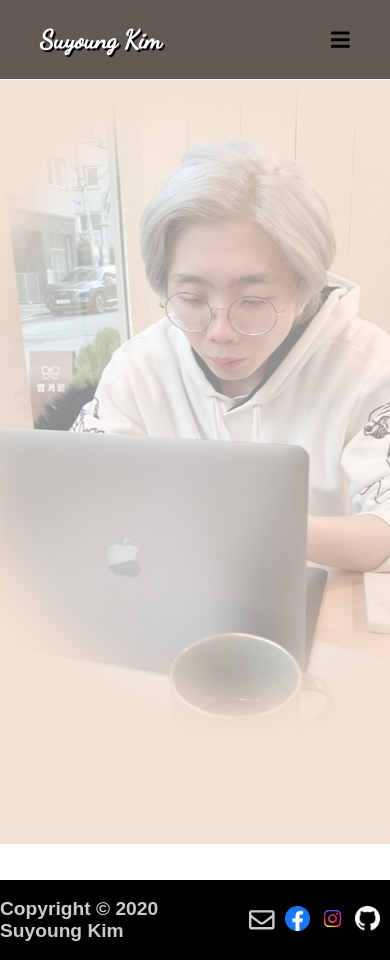
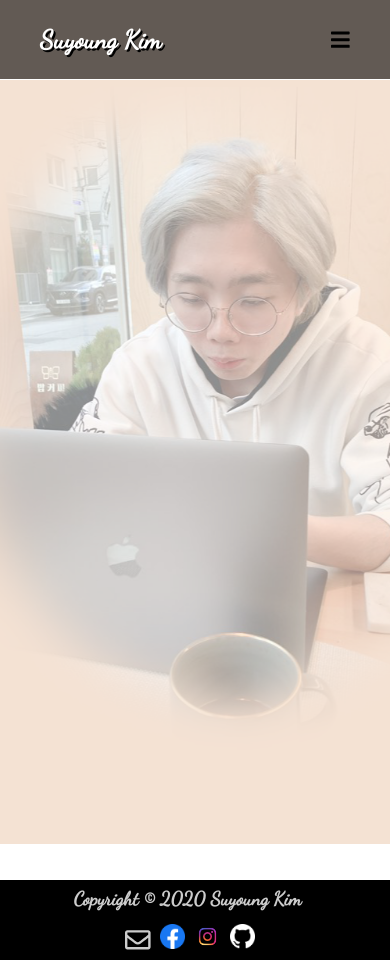
Before and after one commit to seobaeksol/suyoungkim.info, a Next.js app: page / in a window 390 px wide. Built offline with nearby package versions, Linux system fonts and the light colour scheme.

Commit message:
Adjust footer on mobile

```diff
--- a/components/Footer.tsx
+++ b/components/Footer.tsx
@@ -3,7 +3,10 @@ import { faEnvelope } from "@fortawesome/free-regular-svg-icons";
 
 const Footer: React.FunctionComponent = () => (
   <div className="footer">
+    <div className="copyright__wrap">
       <h3 className="copyright">Copyright © 2020 Suyoung Kim</h3>
+    </div>
+    <div className="brand__wrap">
       <span>
         <a
           href="mailto://suyoung154@gmail.com"
@@ -40,6 +43,8 @@ const Footer: React.FunctionComponent = () => (
           <img className="img__brand-logo" src="/images/logo_github_r.png" />
         </a>
       </span>
+    </div>
+
     <style jsx>
       {`
         .footer {
@@ -67,6 +72,7 @@ const Footer: React.FunctionComponent = () => (
         .copyright {
           margin-right: 15px;
           font-size: 1.2rem;
+          font-family: "Dancing Script", Arial;
         }
 
         .img__brand-logo {
@@ -78,6 +84,17 @@ const Footer: React.FunctionComponent = () => (
           margin-right: 10px;
           font-size: 0.8rem;
         }
+
+        @media (max-width: 768px) {
+          .footer {
+            flex-direction: column;
+            justify-content: space-around;
+          }
+
+          .copyright {
+            font-size: 1.2rem;
+          }
+        }
       `}
     </style>
   </div>
```
Lines whose indentation alone changed are shown as unchanged.
